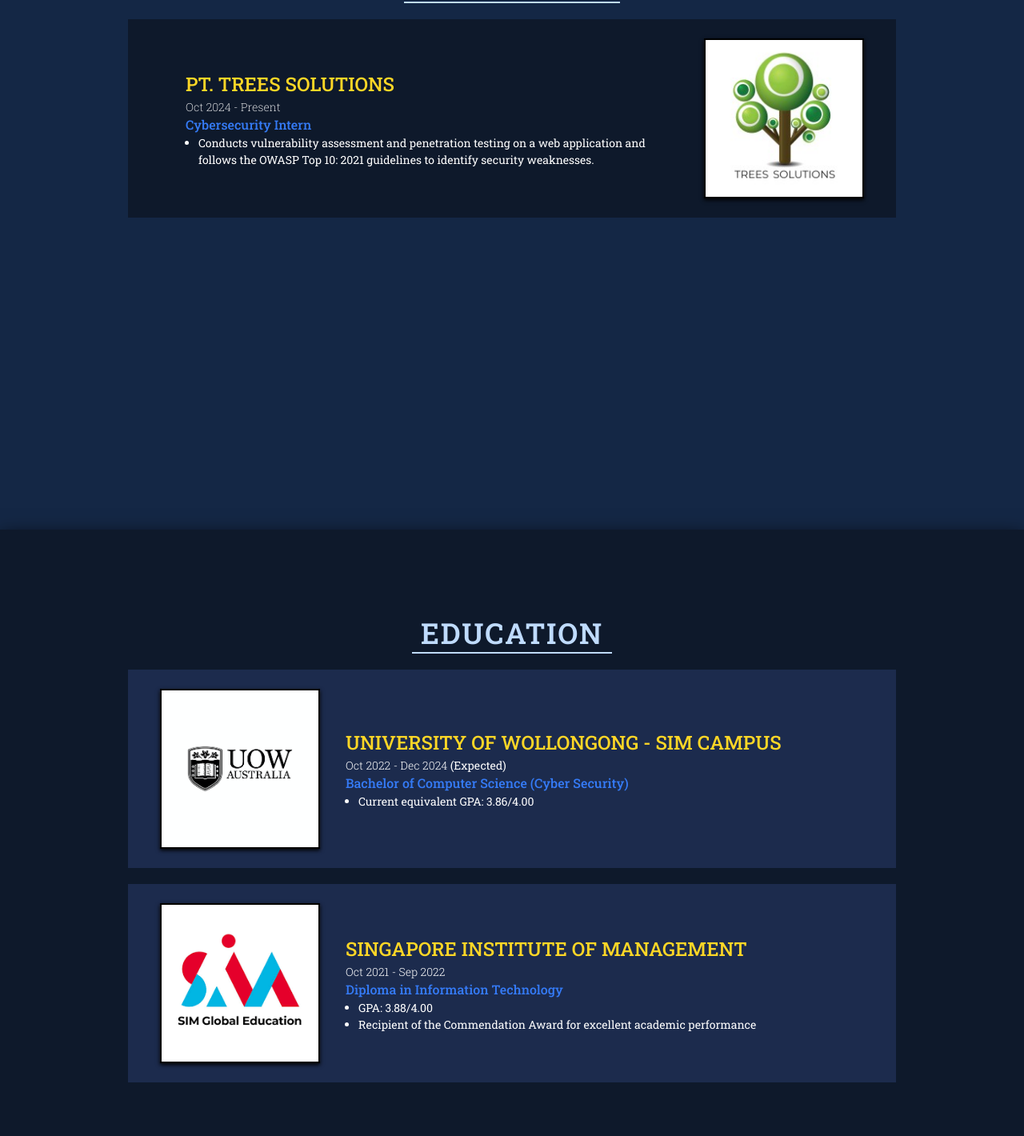
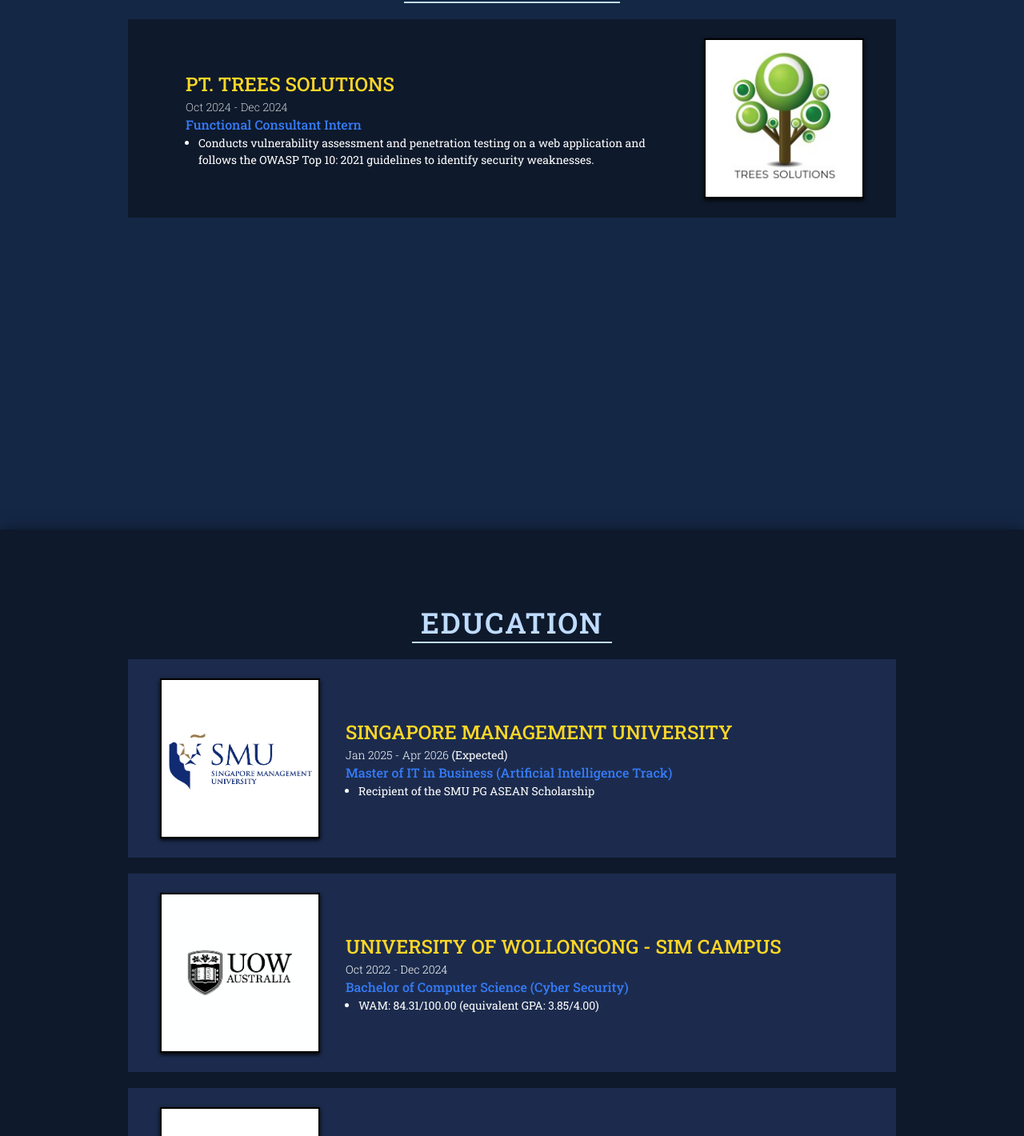
Before and after one commit to alexanderwilly/portfolio, a React (Create React App) app: page / in a window 1280 px wide. Shown: the part 938-2358 px from the top of the page at 80% size. Built offline with nearby package versions, Linux system fonts and the light colour scheme.

Commit message:
added education

```diff
--- a/src/App.css
+++ b/src/App.css
@@ -140,6 +140,10 @@
 }
 
 /* Education Section */
+.edu{
+  justify-content: flex-start;
+  padding: 12vh 0;
+}
 .edu > div {
   background-color: #1c2b4d;
   padding: 1.5rem 2.5rem;
@@ -153,6 +157,7 @@
   height: 25vh;
   border: 2px solid black;
   box-shadow: 0px 2px 5px 0px black;
+  background-color: white;
 }
 
 .edu span {
@@ -223,7 +228,7 @@
   width: 100%;
   text-align: center;
   font-weight: 500;
-  color: #357bf7;
+  color: #ffd726;
 }
 
 .certs div h6,
@@ -307,6 +312,18 @@
 .projects a:hover {
   background-color: #60a5fa;
   transition: 0.5s;
+}
+
+.projects button {
+  background-color: #4c4c4c;
+  padding: 6px 12px 6px 12px;
+  border-radius: 5px;
+  color: white;
+  font-size: 12px;
+  text-decoration: none;
+  transition: 0.5s;
+  width: 220px;
+  text-align: center;
 }
 
 /* Skills */
@@ -579,6 +596,10 @@
     height: 22.5vh;
   }
 
+  .projects > div > div{
+    height: 50vh;
+  }
+
   .skills > div > h2 {
     font-size: 1.5rem;
   }
--- a/src/App.js
+++ b/src/App.js
@@ -10,6 +10,7 @@
 // Experience
 import trees_solutions from './props/img/experience/pt__trees_solutions_logo.jpeg'
 // Education
+import smu_logo from './props/img/education/smu_logo.png';
 import uow_logo from './props/img/education/uow_logo.png';
 import simge_logo from './props/img/education/simge_logo.png';
 // Certifications
@@ -103,7 +104,7 @@
 
             <div className='home-text'>
 
-              <span>Application Developer | Software Engineer | Cybersecurity</span>
+              <span>Software Engineer | Cybersecurity | Machine Learning</span>
 
             </div>
 
@@ -122,8 +123,8 @@
         <div>
           <span>
             <h1>PT. TREES SOLUTIONS</h1>
-            <h6>Oct 2024 - Present</h6>
-            <h3>Cybersecurity Intern</h3>
+            <h6>Oct 2024 - Dec 2024</h6>
+            <h3>Functional Consultant Intern</h3>
             <ul>
               <li>Conducts vulnerability assessment and penetration testing on a web application and follows the OWASP Top 10: 2021 guidelines to identify security weaknesses.</li>
             </ul>
@@ -144,14 +145,27 @@
         </h1>
         <div>
           <div>
+            <img src = {smu_logo} alt = "smu_logo" />
+          </div>
+          <span>
+            <h1>SINGAPORE MANAGEMENT UNIVERSITY</h1>
+            <h6>Jan 2025 - Apr 2026 <strong>(Expected)</strong></h6>
+            <h3>Master of IT in Business (Artificial Intelligence Track)</h3>
+            <ul>
+              <li>Recipient of the SMU PG ASEAN Scholarship</li>
+            </ul>
+          </span>
+        </div>
+        <div>
+          <div>
             <img src = {uow_logo} alt = "uow_logo" />
           </div>
           <span>
             <h1>UNIVERSITY OF WOLLONGONG - SIM CAMPUS</h1>
-            <h6>Oct 2022 - Dec 2024 <strong>(Expected)</strong></h6>
+            <h6>Oct 2022 - Dec 2024</h6>
             <h3>Bachelor of Computer Science (Cyber Security)</h3>
             <ul>
-              <li>Current equivalent GPA: 3.86/4.00</li>
+              <li>WAM: 84.31/100.00 (equivalent GPA: 3.85/4.00)</li>
             </ul>
           </span>
         </div>
@@ -228,6 +242,7 @@
             <h1>Cafe Staff Management System</h1>
             <p>A system that supports Cafe owners in viewing and managing Cafe work slots, supports cafe staff in bidding for work slots and the cafe role, and supports cafe managers in reviewing and managing cafe staff and their work slot bids.</p>
             <div>
+              <button disabled>Repository Not Available</button>
             </div>
           </div>
           <div>
@@ -319,7 +334,7 @@
 
       <footer>
         <div className='footer'>
-          <span>© 2024 Alexander Willy Johan</span>
+          <span>© 2025 Alexander Willy Johan</span>
         </div>
       </footer>
 
```
Also changed, not shown: src/props/img/education/smu_logo.png (added), src/props/img/projects/portfolio.jpg.
